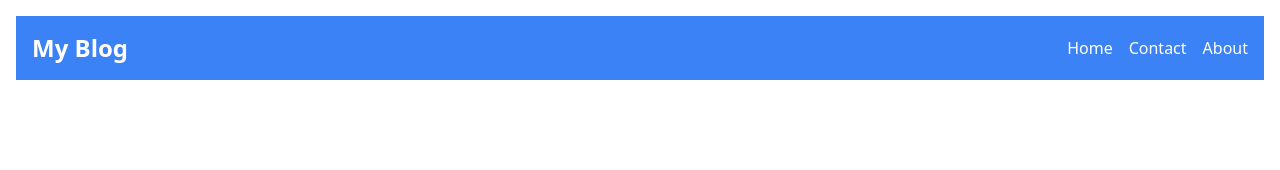
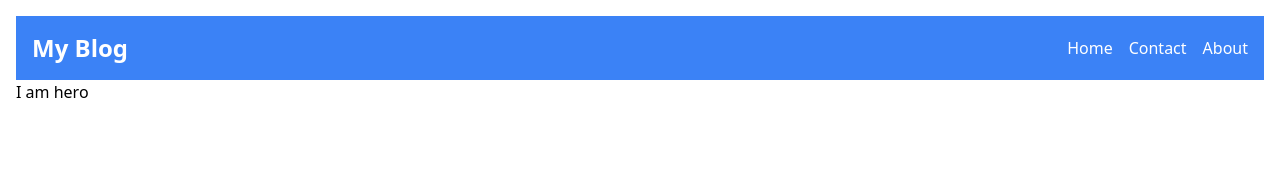
Before and after one commit to tonmoysaha/Blog-react, a React (Create React App) app: page /home/articale in a window 1280 px wide. Shown: the top 170 px of the page. Built offline with nearby package versions, Linux system fonts and the light colour scheme.

Commit message:
add articale page

```diff
--- a/src/App.js
+++ b/src/App.js
@@ -4,6 +4,7 @@ import Home from "./pages/home";
 import Contact from "./pages/contact";
 import React from "react";
 import AboutPage from "./pages/AboutPage";
+import Articale from "./pages/Articale";
 
 function App() {
     return (
@@ -16,6 +17,7 @@ function App() {
                         <Route path="/home" element={<Home/>}/>
                         <Route path="/contact" element={<Contact/>}/>
                         <Route path="/about" element={<AboutPage/>}/>
+                        <Route path="/home/articale" element={<Articale/>}/>
                     </Routes>
                 </BrowserRouter>
             </nav>
--- /dev/null
+++ b/src/pages/Articale.js
@@ -0,0 +1,11 @@
+import React from 'react';
+
+const Article = () => {
+    return(
+        <div className="text-black">
+            <h2>I am hero</h2>
+        </div>
+    );
+}
+
+export default Article
--- a/src/pages/home.js
+++ b/src/pages/home.js
@@ -1,4 +1,6 @@
 import React from "react";
+import {Link, Route, Routes} from "react-router-dom";
+import Articale from "./Articale";
 
 
 const Home = () => {
@@ -9,7 +11,7 @@ const Home = () => {
                     <h2 className="text-2xl font-bold mb-4">Post Title 1</h2>
                     <p className="text-gray-600">Lorem ipsum dolor sit amet, consectetur adipiscing elit. Integer
                         nec odio. Praesent libero...</p>
-                    <a href="#" className="text-blue-500 hover:underline mt-2 inline-block">Read more</a>
+                    <Link to="/home/articale"  className="text-blue-500 hover:underline mt-2 inline-block">Read more</Link>
                 </div>
 
                 <div className="bg-white p-6 rounded-lg shadow-md">
```
